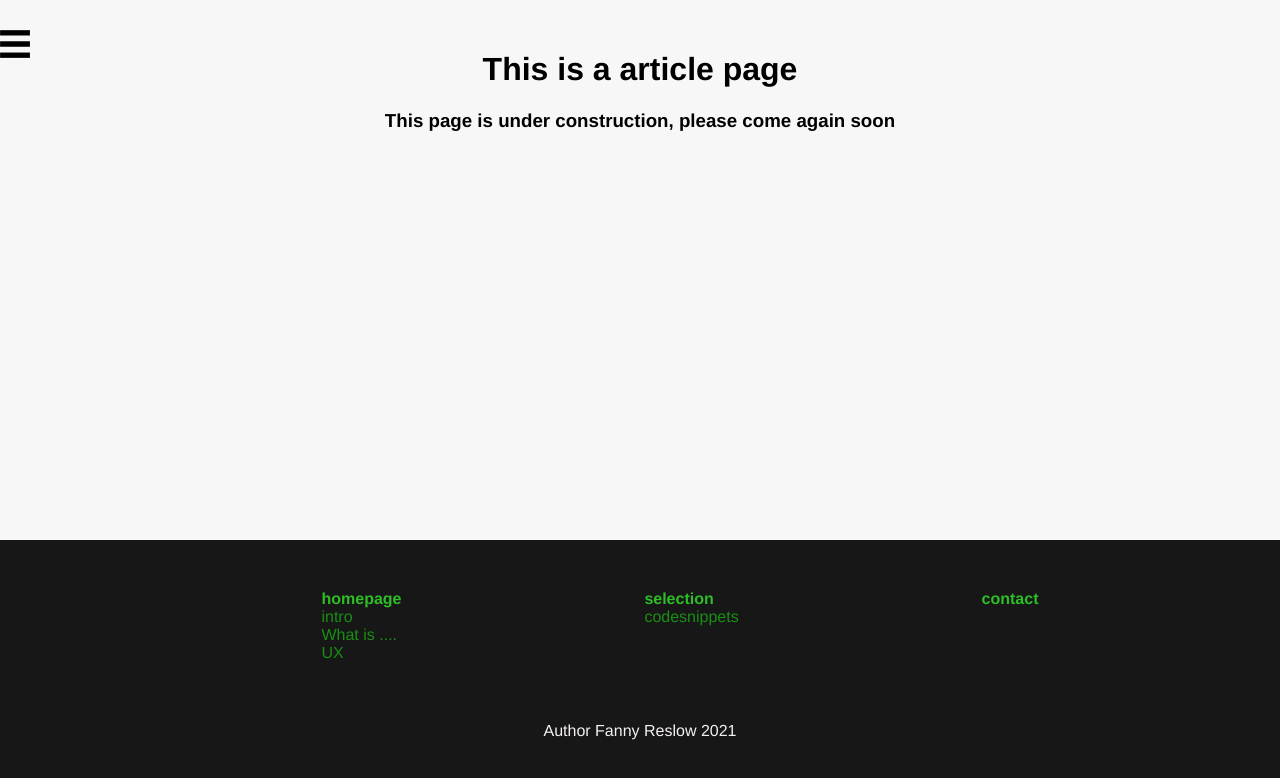
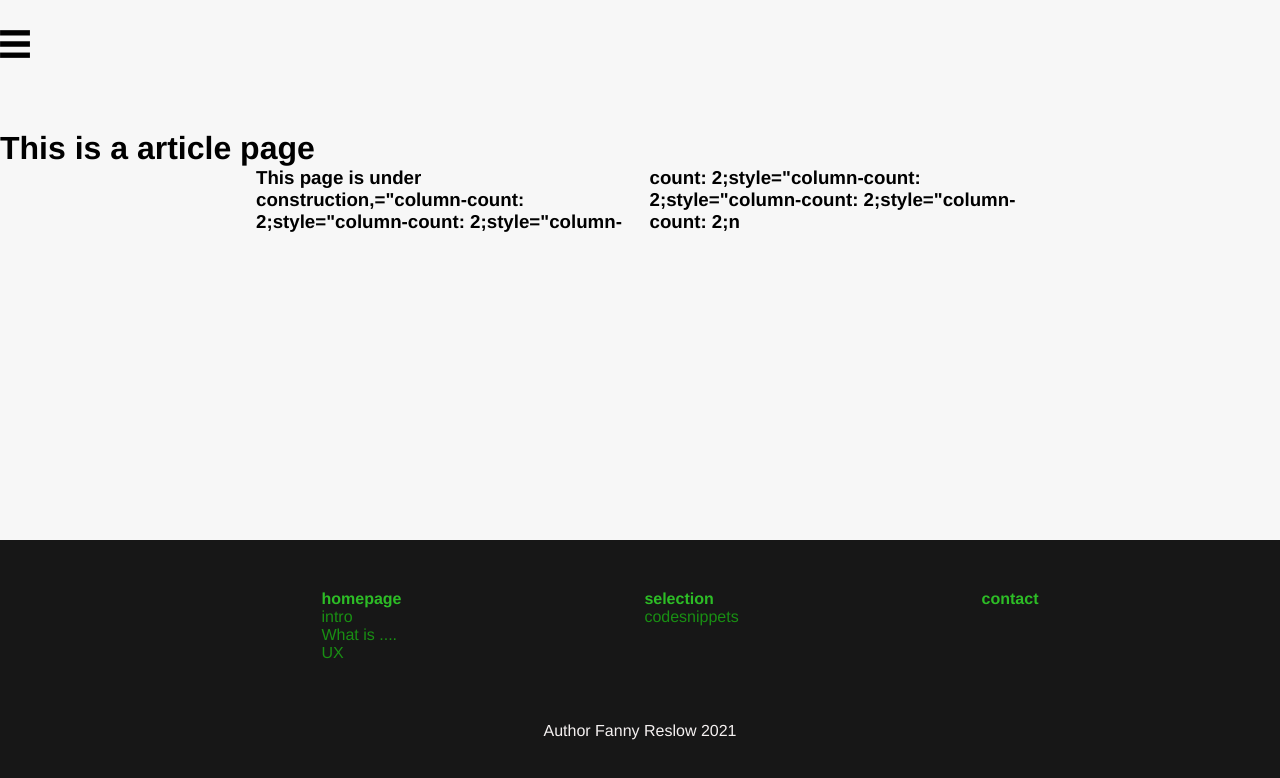
Before and after one commit to Reslow/codesnippet, a website built with Vite: page page.html in a window 1280 px wide. Built offline with nearby package versions, Linux system fonts and the light colour scheme.

Commit message:
creating an article-page with columns

```diff
--- /dev/null
+++ b/css/page.css
@@ -0,0 +1,16 @@
+
+#bodyContainer{
+  margin-top:100px;
+  display: flex;
+  flex-direction: column;
+}
+.pageText{
+  columns: 2;
+  max-width: 60%;
+  margin:auto;
+}
+
+.pageHeadline{
+  margin:auto;
+
+}
--- a/css/selection.css
+++ b/css/selection.css
@@ -183,9 +183,10 @@ right:5px;
   max-height: 300px;
   min-height: 200px;
 
-  }
+}
 
- p.intro{
+p.intro{
+
 max-width: 50%;
 margin-left:auto;
 margin-right:auto;
--- a/page.html
+++ b/page.html
@@ -18,7 +18,10 @@
   <link rel="icon" type="image/svg" href="images/codesnippetLogo.svg" />
   <link rel="stylesheet" href="/css/global.css" type="text/css" />
   <link rel="stylesheet" href="/css/index.css" type="text/css" />
+  <link rel="stylesheet" href="/css/page.css" type="text/css" />
+
   <title>Code Snippet</title>
+
 </head>
 <body>
   <div class="content">
@@ -55,12 +58,10 @@
       </div>
     </div>
   </header>
-  <div id="bodyContainer" style="text-align: center">
-<h1>This is a article page</h1>
-<h3>This page is under construction, please come again soon</h3>
-
-</div>
-</div>
+<div id="bodyContainer">
+<h1 class="pageHeadline">This is a article page</h1>
+<h3 class="pageText">This page is under construction,="column-count: 2;style="column-count: 2;style="column-count: 2;style="column-count: 2;style="column-count: 2;style="column-count: 2;n</h3>
+</div></div>
 <footer>
 
   <div id="sitemap">
```
